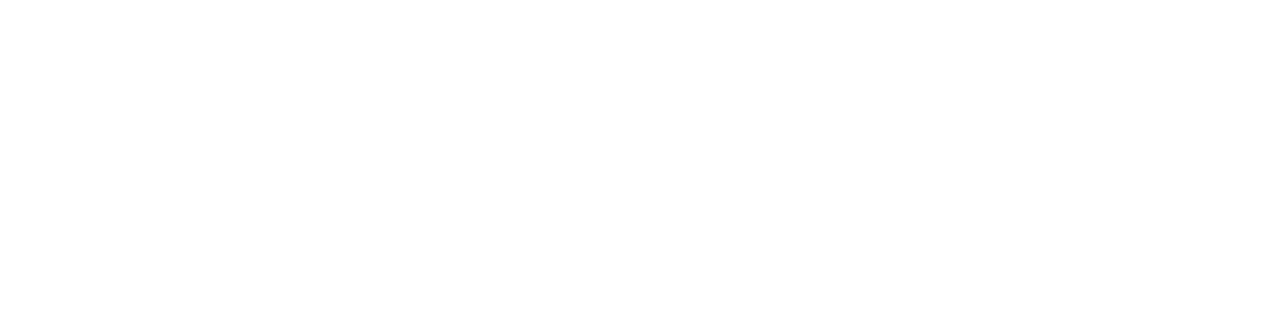
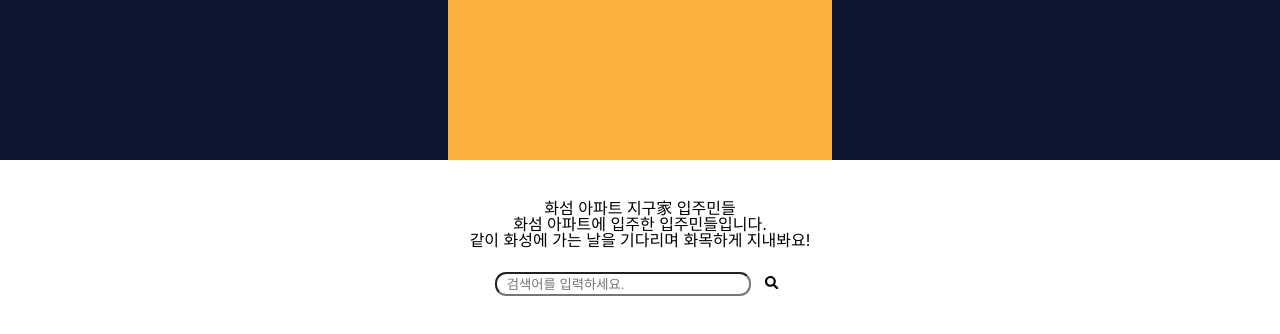
Before and after one commit to rnfltpgus/Solid-Planning-Hook, a React (Create React App) app: page / in a window 1280 px wide. Shown: the top 334 px of the page. Built offline with nearby package versions, Linux system fonts and the light colour scheme.

Commit message:
🏃🏻 Feat: Banner, Header추가, react-icon 설치

```diff
--- a/package.json
+++ b/package.json
@@ -8,6 +8,7 @@
     "@testing-library/user-event": "^13.5.0",
     "react": "^18.2.0",
     "react-dom": "^18.2.0",
+    "react-icons": "^4.4.0",
     "react-scripts": "5.0.1",
     "styled-components": "^5.3.5",
     "styled-reset": "^4.4.2",
--- a/src/app/App.js
+++ b/src/app/App.js
@@ -1,9 +1,14 @@
+import Banner from "../components/Banner";
+import Header from "../components/Header";
+
 import GlobalStyles from "./GlobalStyles";
 
 const App = () => {
   return (
     <>
       <GlobalStyles />
+      <Banner/>
+      <Header />
     </>
   );
 };
--- /dev/null
+++ b/src/components/Banner.js
@@ -0,0 +1,37 @@
+import React from "react";
+
+import styled from "styled-components";
+
+const Banner = () => {
+  return (
+    <Container>
+      <div className="banner-character"></div>
+      <div className="banner-background"></div>
+    </Container>
+  );
+};
+
+export default Banner;
+
+const Container = styled.header`
+  display: flex;
+  width: 100vw;
+  height: 20vh;
+  top: 0;
+  margin-bottom: 5vh;
+  justify-content: center;
+  position: sticky;
+
+  .banner-character {
+    width: 30vw;
+    height: 100%;
+    z-index: 7;
+    background-color: #fbb03b;
+    position: absolute;
+  }
+
+  .banner-background {
+    width: 100%;
+    background-color: #0e162f;
+  }
+`;
--- /dev/null
+++ b/src/components/Header.js
@@ -0,0 +1,49 @@
+import React from "react";
+
+import { FaSearch } from "react-icons/fa";
+import styled from "styled-components";
+
+const Header = () => {
+  return (
+    <Container>
+      <h1>화섬 아파트 지구家 입주민들</h1>
+      <span>화섬 아파트에 입주한 입주민들입니다.</span>
+      <span>같이 화성에 가는 날을 기다리며 화목하게 지내봐요!</span>
+      <div className="search-input">
+        <input placeholder="  검색어를 입력하세요." type="text" />
+        <button>
+          <FaSearch />
+        </button>
+      </div>
+    </Container>
+  );
+};
+
+export default Header;
+
+const Container = styled.section`
+  display: flex;
+  flex-direction: column;
+  justify-content: center;
+  align-items: center;
+  width: 100vw;
+  margin-bottom: 10vh;
+
+  .search-input {
+    display: flex;
+    margin-top: 3vh;
+
+    input {
+      width: 20vw;
+      height: 3vh;
+      border-radius: 0.7rem;
+      margin-right: 0.5rem;
+    }
+
+    button {
+      background-color: #fff;
+      border: none;
+      height: 3vh;
+    }
+  }
+`;
```
Also changed, not shown: 1 other file (tests, documents, lock files or other folders).
